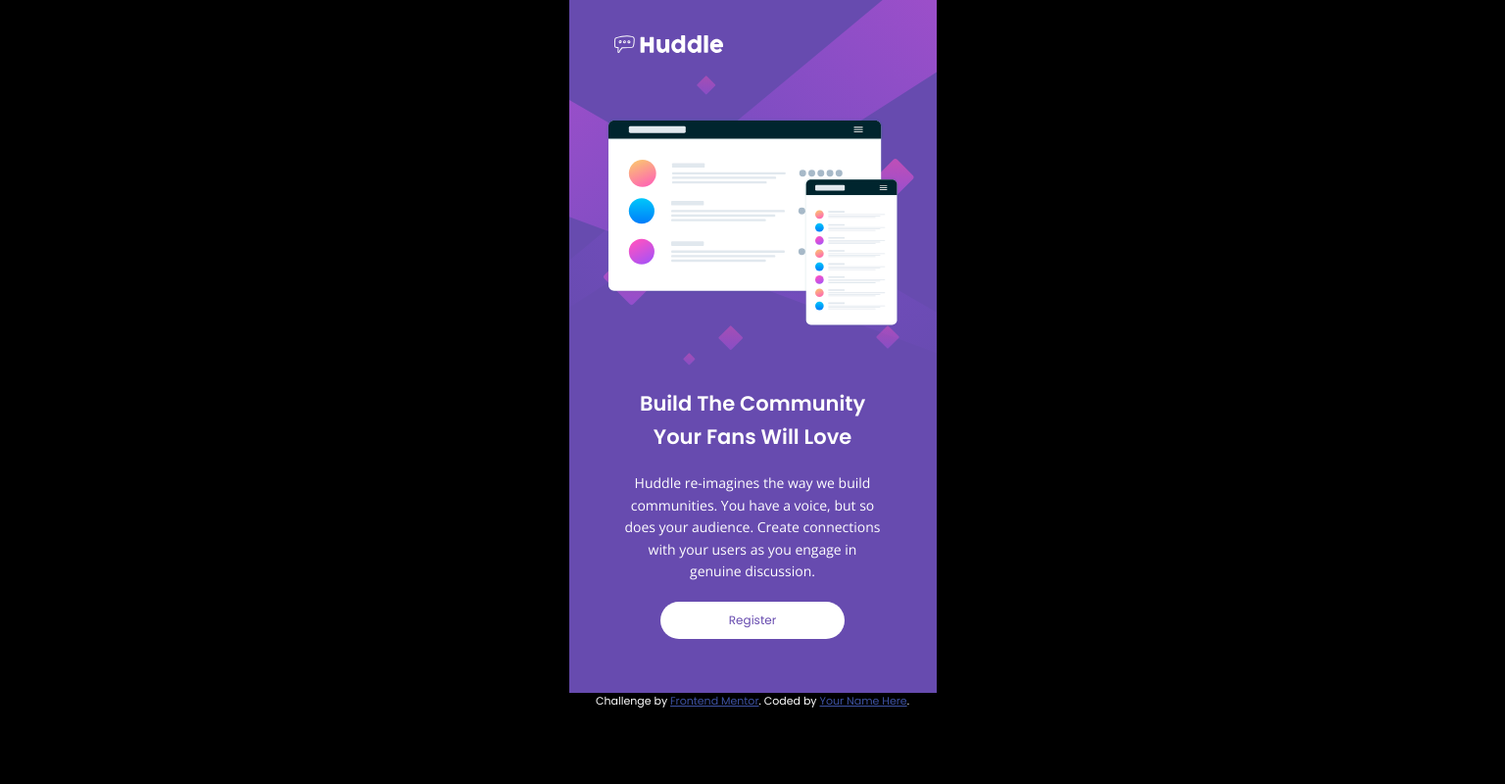
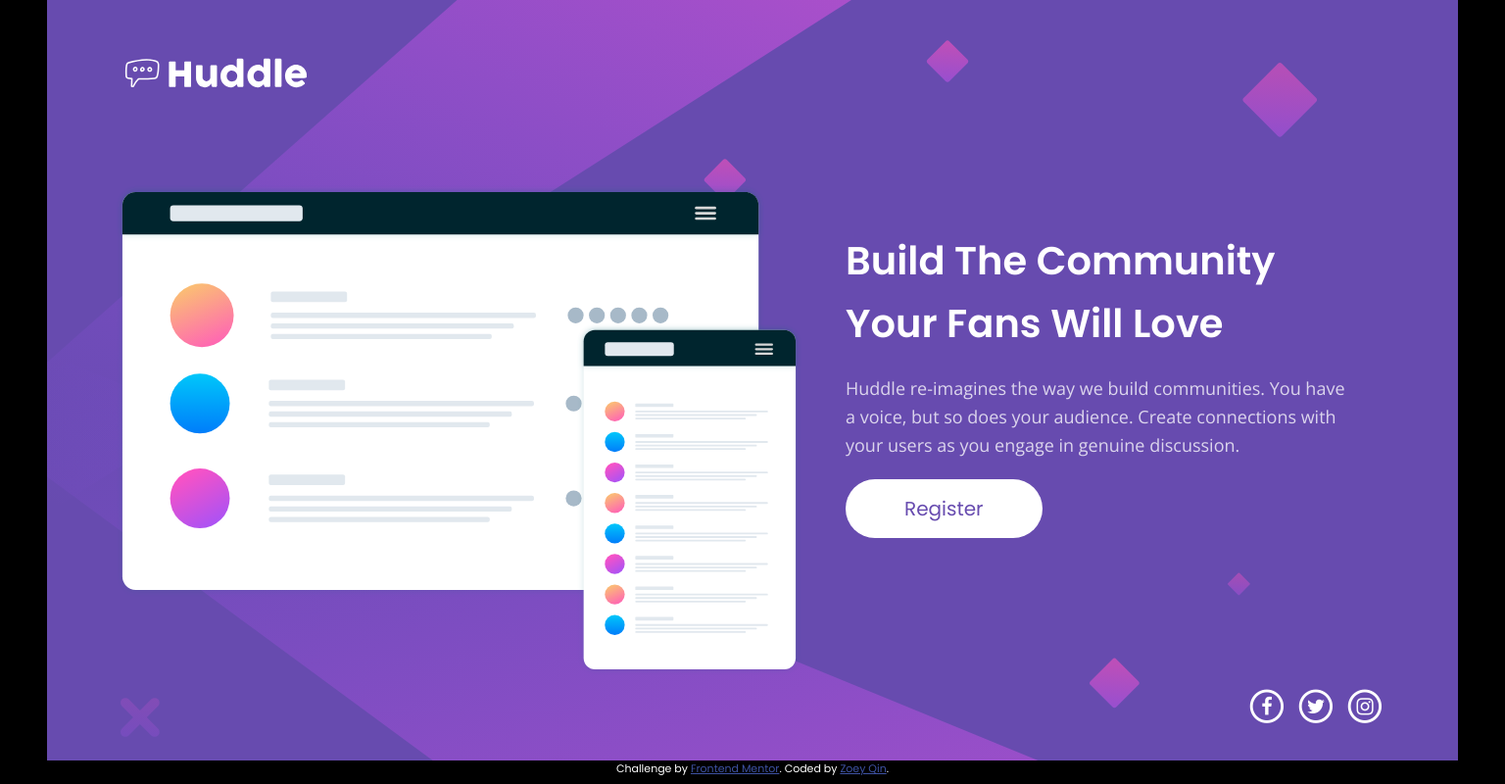
Before and after one commit to yq4103/CSS-practise, a plain HTML site: page huddle-landing-page-with-single-introductory-section-master/index.html in a window 1536 px wide. Shown: the whole page at 98% size. Drawn offline with nearby package versions, Linux system fonts and the light colour scheme.

Commit message:
desk and mobile

```diff
--- a/huddle-landing-page-with-single-introductory-section-master/index.html
+++ b/huddle-landing-page-with-single-introductory-section-master/index.html
@@ -8,6 +8,8 @@
 
   <link rel="stylesheet" href="styles.css">
 
+  <link rel="stylesheet" href="https://cdnjs.cloudflare.com/ajax/libs/font-awesome/4.7.0/css/font-awesome.min.css">
+
   <title>Frontend Mentor | Huddle landing page with single introductory section</title>
 
 </head>
@@ -16,15 +18,11 @@
     <div class="logo">
       <img src="images/logo.svg" alt="">
     </div>
-    <div class="bg_mobile">
-      <img src="images/bg-mobile.svg" alt="">
-    </div>
-    <div class="bg_desktop">
-      <img src="images/bg-desktop.svg" alt="">
-    </div>
+    <div class="desktop_display">
       <div class="hero">
         <img src="images/illustration-mockups.svg" alt="">
       </div>
+      <div class="desktop_text">
         <div class="text">
           <h2>
             Build The Community Your Fans Will Love
@@ -37,16 +35,33 @@
             Register
           </button>
         </div>
-    <div class="social_media">
-
+          <div class="social-links">
+            <a href="https://www.facebook.com/" style="text-decoration: none;">
+              <span class="fa-stack">
+                <i class="fa fa-circle-thin fa-stack-2x"></i>
+                <i class="fa fa-facebook fa-stack-1x"></i>
+              </span>
+            </a>
+            <a href="https://twitter.com/" style="text-decoration: none;">
+              <span class="fa-stack">
+                <i class="fa fa-circle-thin fa-stack-2x"></i>
+                <i class="fa fa-twitter fa-stack-1x"></i>
+              </span>
+            </a>
+            <a href="https://www.instagram.com/" style="text-decoration: none;">
+              <span class="fa-stack">
+                <i class="fa fa-circle-thin fa-stack-2x"></i>
+                <i class="fa fa-instagram fa-stack-1x"></i>
+              </span>
+            </a>
           </div>
       </div>
-
-
+    </div>
+  </div>
   <footer>
     <p class="attribution">
       Challenge by <a href="https://www.frontendmentor.io?ref=challenge" target="_blank">Frontend Mentor</a>.
-      Coded by <a href="#">Your Name Here</a>.
+      Coded by <a href="https://github.com/yq4103">Zoey Qin</a>.
     </p>
   </footer>
 </body>
--- a/huddle-landing-page-with-single-introductory-section-master/styles.css
+++ b/huddle-landing-page-with-single-introductory-section-master/styles.css
@@ -3,7 +3,8 @@
 :root {
   --violet: hsl(257, 40%, 49%);
   --soft-magenta: hsl(300, 69%, 71%);
-  font-size: 14px;
+  --transparent-white: rgba(255, 255, 255, 0.769);
+  font-size: 15px;
 }
 
 * {
@@ -28,10 +29,9 @@ body {
   max-width: 375px;
   height: auto;
   margin: 0;
-  background-color: var(--violet);
   line-height: 1.6;
   color: var(--very-dark-magenta);
-  position: relative;
+  background: url('images/bg-mobile.svg') no-repeat var(--violet);
 }
 
 .container {
@@ -44,28 +44,23 @@ body {
   padding: 30px 0 60px 40px;
 }
 
-.bg_desktop {
-  display: none;
-}
-
-.bg_mobile {
-  position: absolute;
-  display: flex;
-}
-
 .hero img {
-  position: relative;
   width: 300px;
 }
 
 .text {
   color: white;
-  padding: 55px;
+  padding: 45px;
+}
+
+.text h2 {
+  margin-top: 10px;
 }
 
 .text p {
   font-family: 'Open Sans', sans-serif;
   margin: 20px 0 20px 0;
+  color: var(--transparent-white);
 }
 
 .text button {
@@ -78,6 +73,26 @@ body {
   color: var(--violet);
 }
 
+.text button:hover {
+  background-color: var(--soft-magenta);
+  color: var(--transparent-white);
+  transition: 0.3s ease-in-out;
+}
+
+.social-links {
+  margin-top: 20px;
+  margin-bottom: 30px;
+}
+
+.social-links .fa-stack {
+  color: white;
+}
+
+.social-links .fa-stack:hover {
+  color: var(--soft-magenta);
+  transition: 0.3s ease-in-out;
+}
+
 .attribution {
   font-size: 11px;
   text-align: center;
@@ -86,3 +101,70 @@ body {
 .attribution a {
   color: hsl(228, 45%, 44%);
 }
+
+@media(min-width: 1440px) {
+
+  .card {
+    background: url('images/bg-desktop.svg') no-repeat var(--violet);
+    background-position-y: top;
+    background-position-x: left;
+    background-size: 90%;
+  }
+
+  .card {
+    max-width: 1440px;
+  }
+
+  .logo img {
+    width: 270px;
+    padding: 50px 0 90px 70px;
+  }
+
+  .desktop_display {
+    display: flex;
+    flex-direction: row;
+    justify-content: space-between;
+  }
+
+  .hero img {
+    width: 770px;
+    padding-left: 70px;
+    padding-bottom: 80px;
+  }
+
+  .desktop_text {
+    display: flex;
+    flex-direction: column;
+    justify-content: space-between;
+  }
+
+  .text {
+    text-align: left;
+    padding-right: 105px;
+  }
+
+  .text h2 {
+    font-size: 40px;
+    margin-top: 0;
+  }
+
+  .text p {
+    font-size: 18px;
+  }
+
+  .text button {
+    font-size: 20px;
+    padding: 15px 60px;
+  }
+
+  .social-links {
+    display: flex;
+    justify-content: flex-end;
+    padding-right: 70px;
+    font-size: 20px;
+  }
+
+  .social-links a {
+    margin: 5px;
+  }
+}
```
Also changed, not shown: huddle-landing-page-with-single-introductory-section-master/design/desktop.png (added), huddle-landing-page-with-single-introductory-section-master/design/mobile.png (added), 1 other file. Lines whose indentation alone changed are shown as unchanged.
